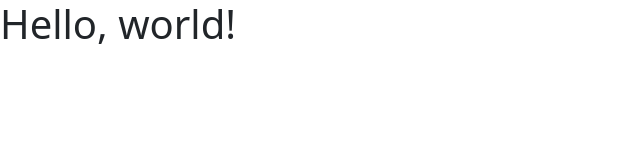
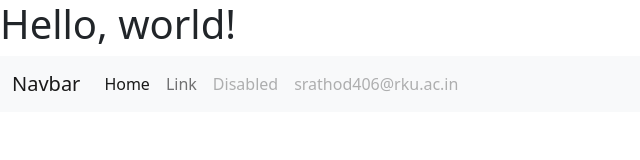
Before and after one commit to srathod406/portfolio, a plain HTML site: page index.html in a window 1280 px wide. Shown: the whole page, without its empty margins (0-640 px from the left). Drawn offline with nearby package versions, Linux system fonts and the light colour scheme.

Commit message:
updated index.html

```diff
--- a/index.html
+++ b/index.html
@@ -12,7 +12,31 @@
   </head>
   <body>
     <h1>Hello, world!</h1>
+    <nav class="navbar navbar-expand-lg navbar-light bg-light">
+        <div class="container-fluid">
+          <button class="navbar-toggler" type="button" data-bs-toggle="collapse" data-bs-target="#navbarTogglerDemo03" aria-controls="navbarTogglerDemo03" aria-expanded="false" aria-label="Toggle navigation">
+            <span class="navbar-toggler-icon"></span>
+          </button>
+          <a class="navbar-brand" href="#">Navbar</a>
+          <div class="collapse navbar-collapse" id="navbarTogglerDemo03">
+            <ul class="navbar-nav me-auto mb-2 mb-lg-0">
+              <li class="nav-item">
+                <a class="nav-link active" aria-current="page" href="#">Home</a>
+              </li>
+              <li class="nav-item">
+                <a class="nav-link" href="#">Link</a>
+              </li>
+              <li class="nav-item">
+                <a class="nav-link disabled">Disabled</a>
+              </li>
+              <li class="nav-item">
+                <a class="nav-link disabled">srathod406@rku.ac.in</a>
+              </li>
+            </ul>
 
+          </div>
+        </div>
+      </nav>
     <!-- Optional JavaScript; choose one of the two! -->
 
     <!-- Option 1: Bootstrap Bundle with Popper -->
```
